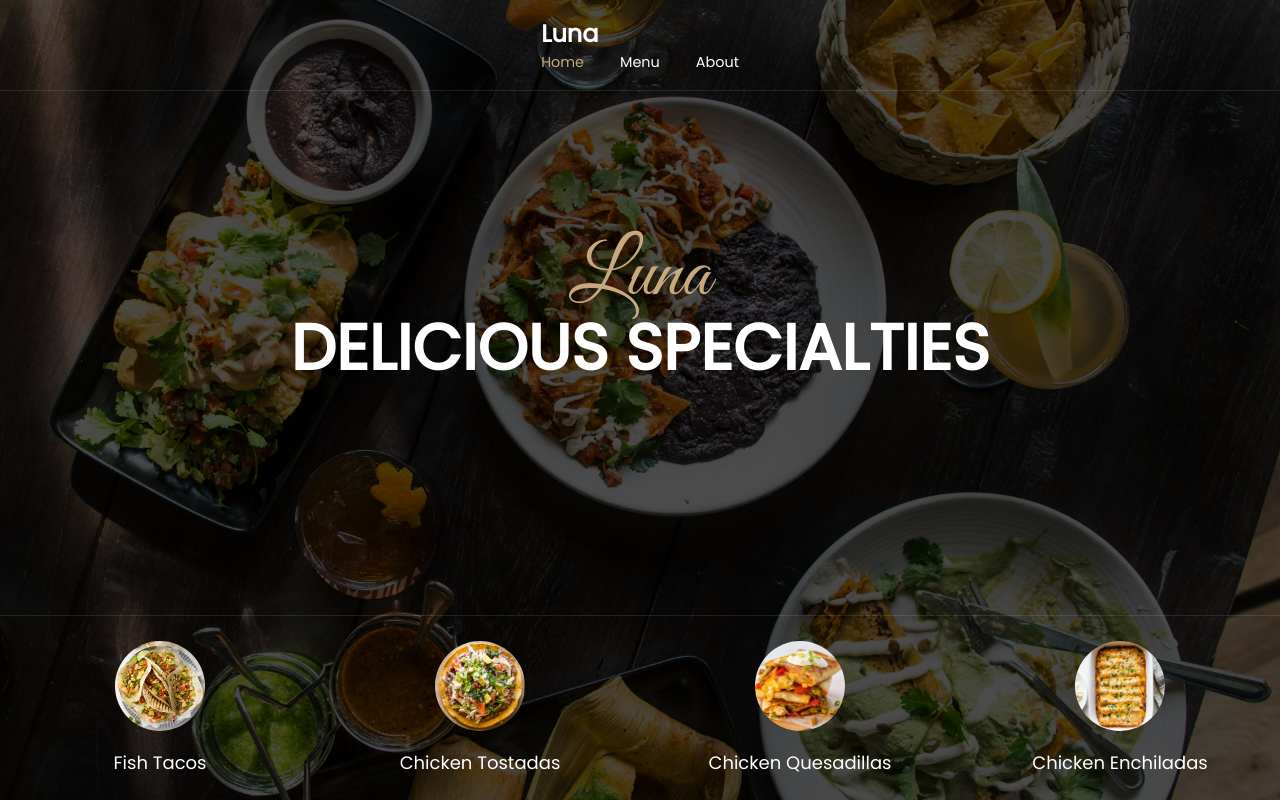
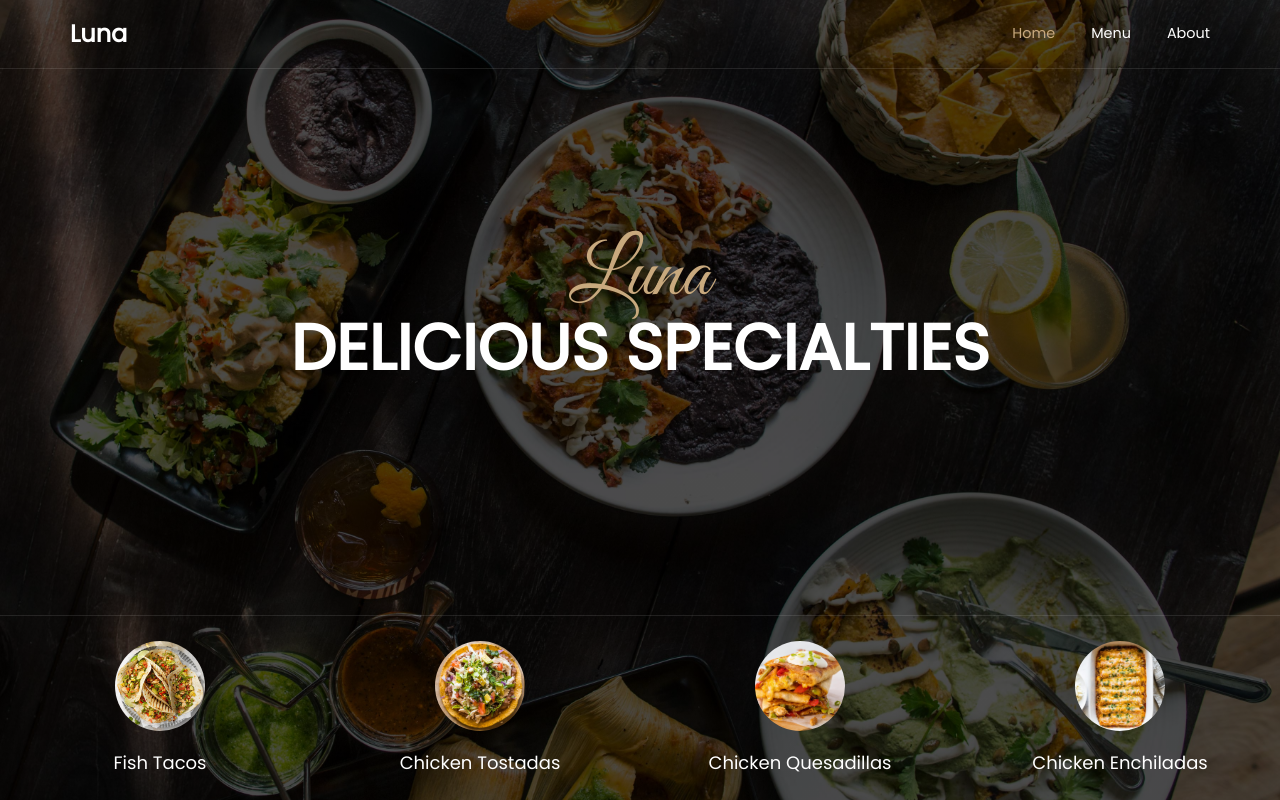
Before and after one commit to BookmanJunior/TOP-Restaraunt-Page, a website built with webpack: page src/index.html in a window 1280 px wide. Built offline with nearby package versions, Linux system fonts and the light colour scheme.

Commit message:
Rename class

```diff
--- a/src/styles/style.css
+++ b/src/styles/style.css
@@ -131,12 +131,12 @@
   color: white;
 }
 
-.nav-wrapper,
+.main-nav-wrapper,
 .container {
   width: min(1140px, 90%);
 }
 
-.nav-wrapper {
+.main-nav-wrapper {
   display: flex;
   flex-wrap: wrap;
   justify-content: space-between;
```
